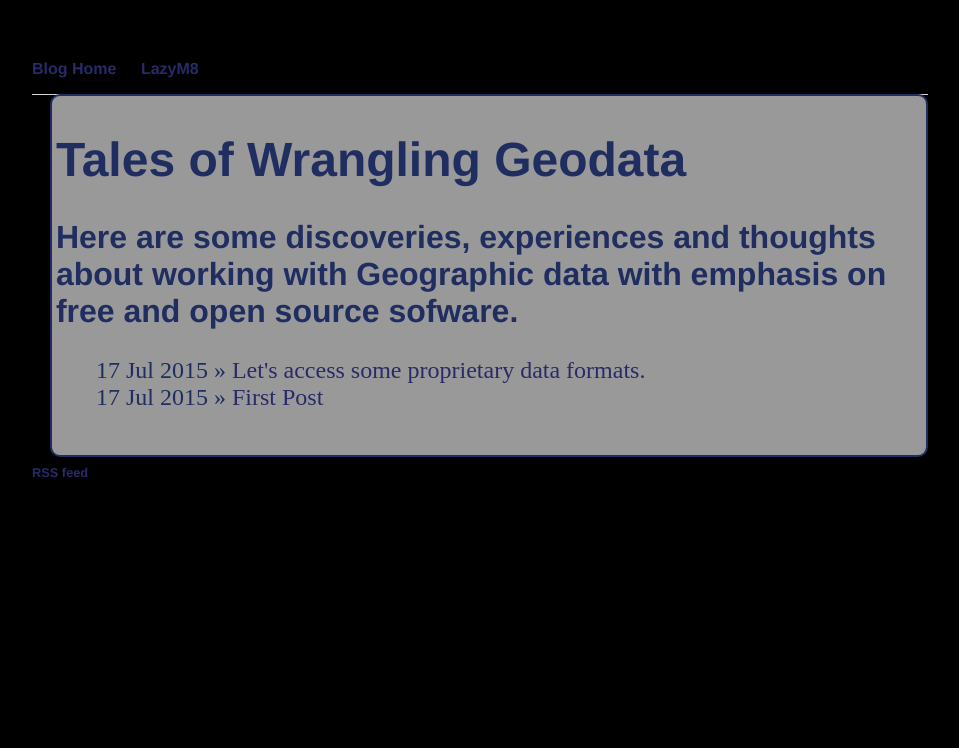
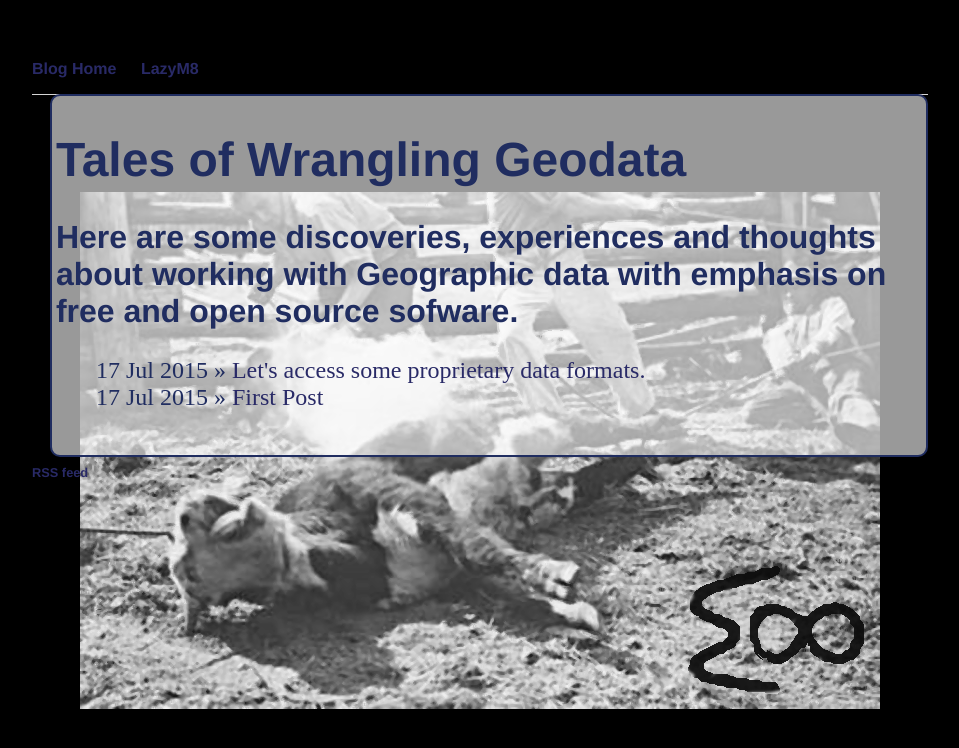
Before and after one commit to geodatawrangler/geodatawrangler.github.io, a Jekyll site: the page built from index.html, in a window 1280 px wide. Shown: the top 748 px of the page, without its empty margins (160-1119 px from the left). Built offline with Jekyll 4.4.1, drawn with Linux system fonts in a browser that asks for light colours.

Commit message:
Update main.css

```diff
--- a/css/main.css
+++ b/css/main.css
@@ -1,5 +1,5 @@
 body {
-    background-image: url(branding.png);
+    background-image: url(../branding.png);
     background-attachment: fixed;
     background-repeat: no-repeat;
     background-position: center;
```
